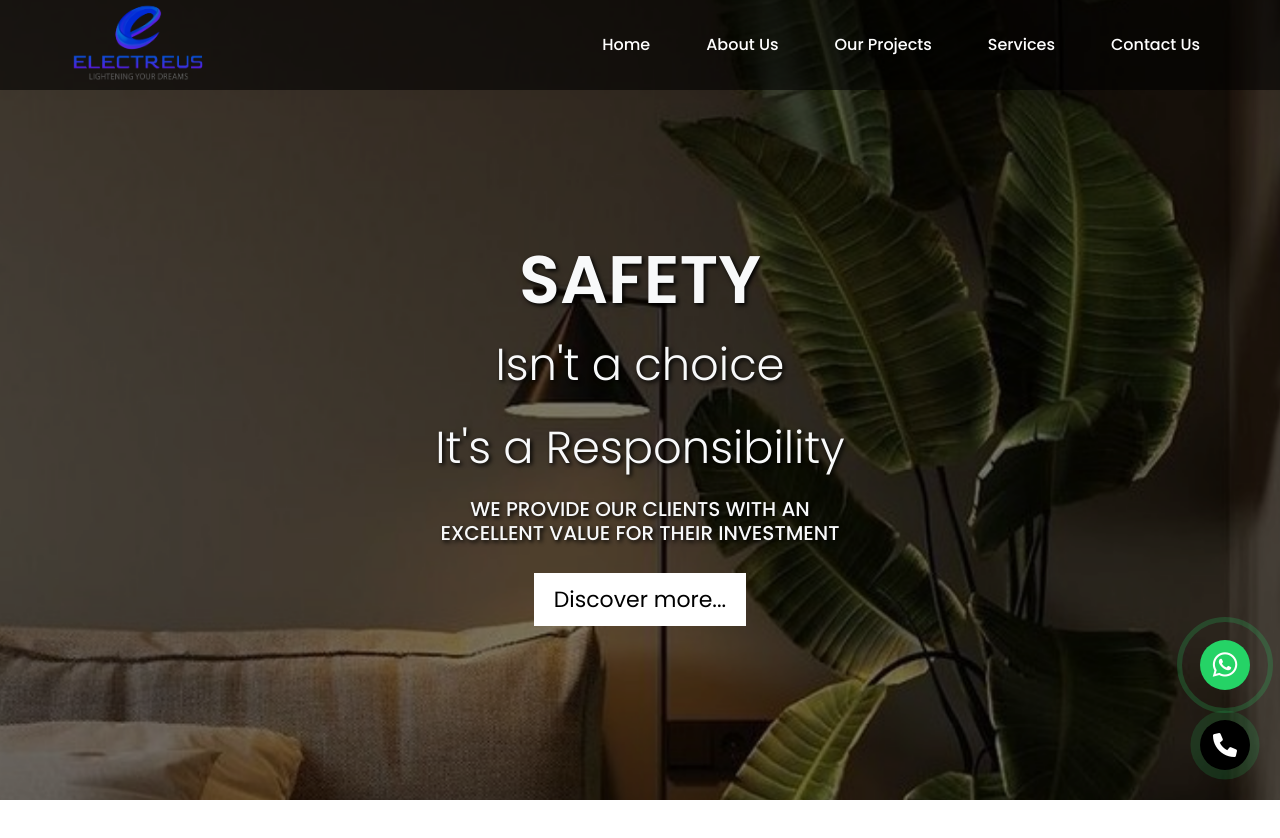
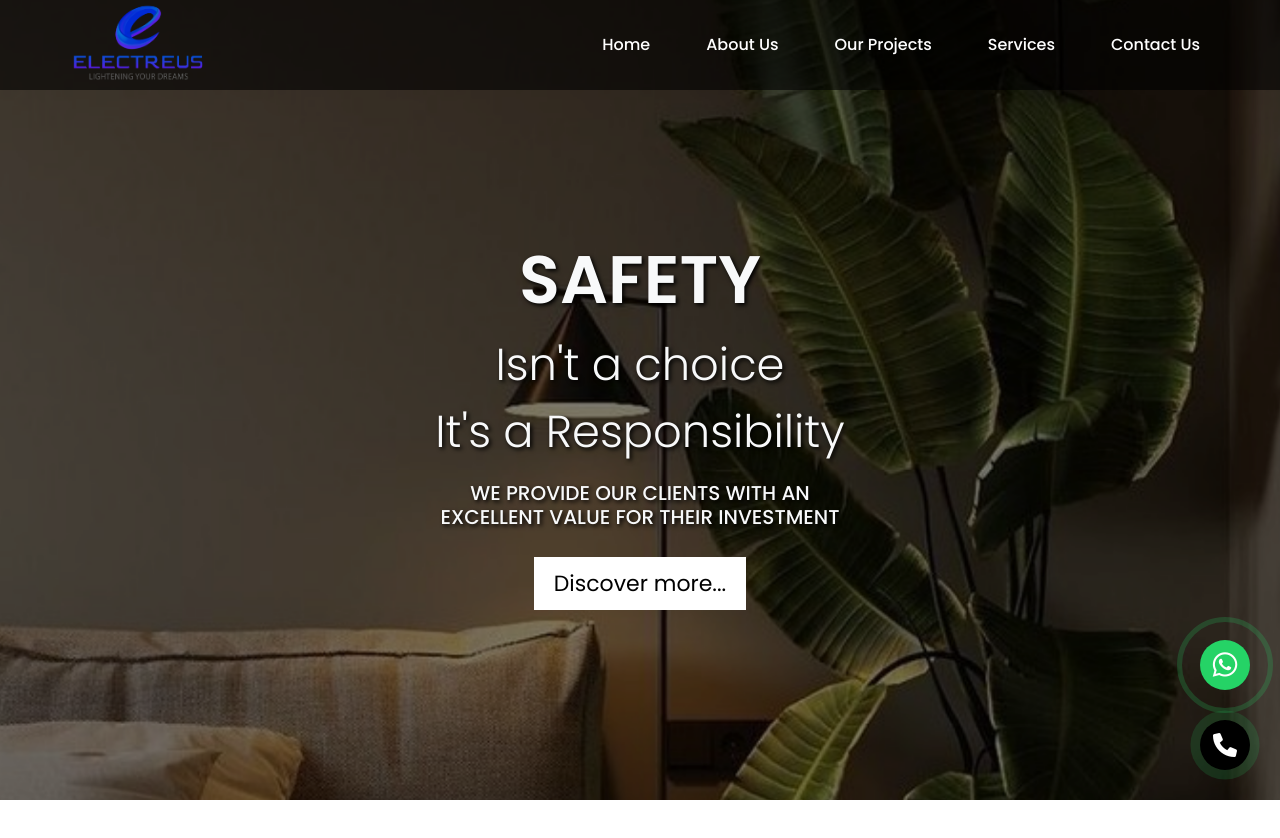
Before and after one commit to ankuxsshh/electreus, a Django app: page / in a window 1280 px wide. Shown: the top 838 px of the page. Run offline with Django 5.2, Linux system fonts and the light colour scheme; some libraries are stand-ins or nearby versions.

Commit message:
first commit

```diff
--- a/templates/index.html
+++ b/templates/index.html
@@ -10,8 +10,9 @@
           <p2 class="text-light fade-up-section" style="font-weight: 1000;">
             <strong>SAFETY</strong>
           </p2>
-          <p class="text-light fade-up-section">Isn't a choice</p>
-          <p class="text-light fade-up-section">It's a Responsibility</p>
+          <p class="text-light fade-up-section">Isn't a choice
+            <br>It's a Responsibility</p>
+          {% comment %} <p class="text-light fade-up-section"></p> {% endcomment %}
           <h5 class="text-light fade-up-section">WE PROVIDE OUR CLIENTS WITH AN EXCELLENT VALUE FOR THEIR INVESTMENT</h5>
           <a href="{% url 'projects' %}" class="btn btn-outline-light border-none mt-2">Discover more...</a>
         </div>
```
